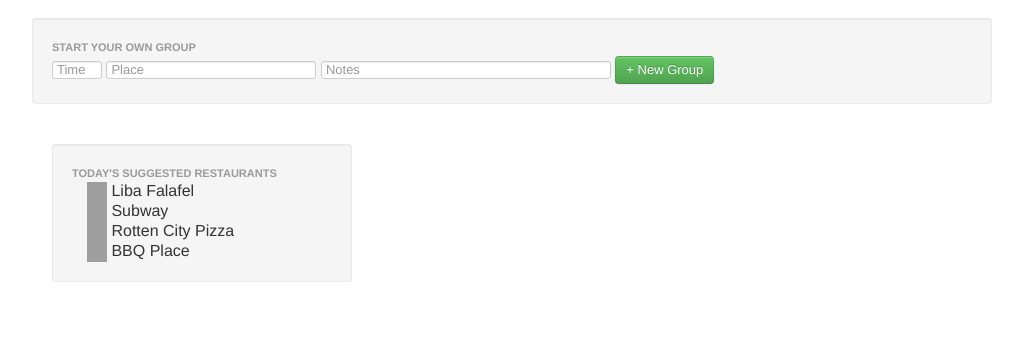
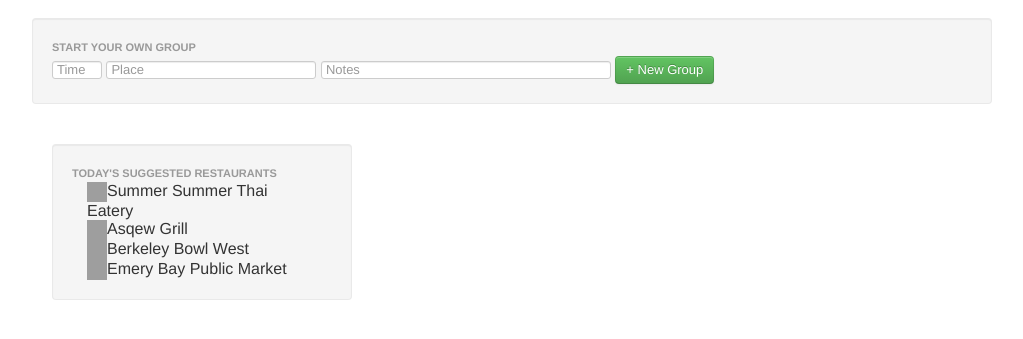
Before and after one commit to locationlabs/lunch_it, a Django app: template lunch_it/lunch_it/templates/main_template.html in a window 1280 px wide. Shown: the part 210-549 px from the top of the page, without its empty margins (118-1141 px from the left). Run offline with Django 3.2, Linux system fonts and the light colour scheme; the template is opened without the code that fills it, so the values that code supplies are empty; some libraries are stand-ins or nearby versions; grey boxes are pictures that could not be loaded.

Commit message:
Better stuff

```diff
--- a/lunch_it/lunch_it/templates/main_template.html
+++ b/lunch_it/lunch_it/templates/main_template.html
@@ -171,10 +171,10 @@
           <div class="well">
             <h6>Today's Suggested Restaurants</h6>
             <ul class="nav nav-list">
-              <li onClick="preFillNewGroup(this);"><img src="http://cdn1.iconfinder.com/data/icons/iconsweets2/40/user_walk.png" width="20" height="20"> Liba Falafel</li>
-              <li onClick="preFillNewGroup(this);"><img src="http://cdn1.iconfinder.com/data/icons/iconsweets2/40/user_walk.png" width="20" height="20"> Subway</li>
-              <li onClick="preFillNewGroup(this);"><img src="http://cdn1.iconfinder.com/data/icons/iconsweets2/40/user_walk.png" width="20" height="20"> Rotten City Pizza</li>
-              <li onClick="preFillNewGroup(this);"><img src="http://www.johncoates-schoolofmotoring.co.uk/Icons/night_drv_icon.jpg" width="20" height="20"> BBQ Place</li>
+              <li onClick="preFillNewGroup(this);"><img src="/static/icon_transport_walk.png" width="20" height="20">Summer Summer Thai Eatery</li>
+              <li onClick="preFillNewGroup(this);"><img src="/static/icon_transport_walk.png" width="20" height="20">Asqew Grill</li>
+              <li onClick="preFillNewGroup(this);"><img src="/static/icon_transport_drive.png" width="20" height="20">Berkeley Bowl West</li>
+              <li onClick="preFillNewGroup(this);"><img src="/static/icon_transport_walk.png" width="20" height="20">Emery Bay Public Market</li>
             </ul>
           </div>
         </div>
```
